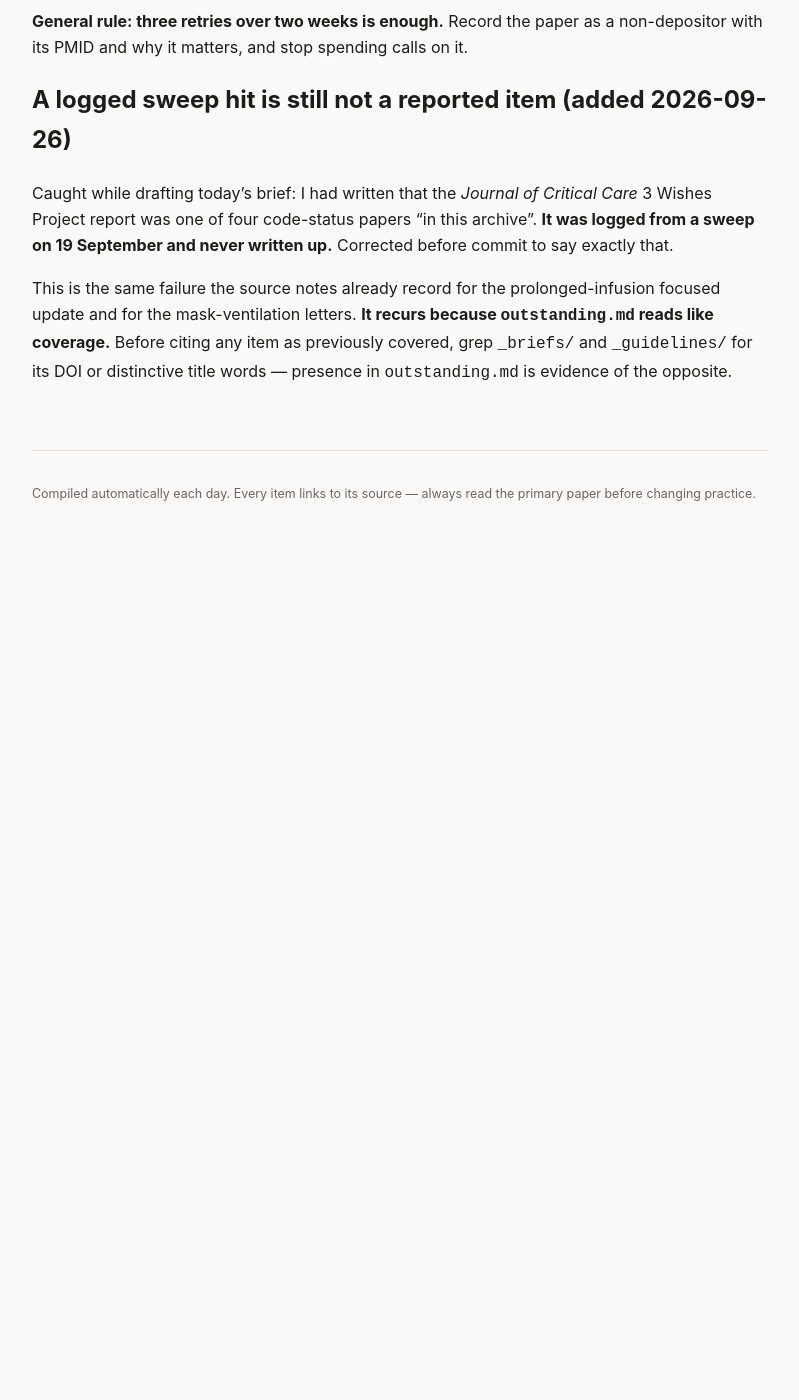
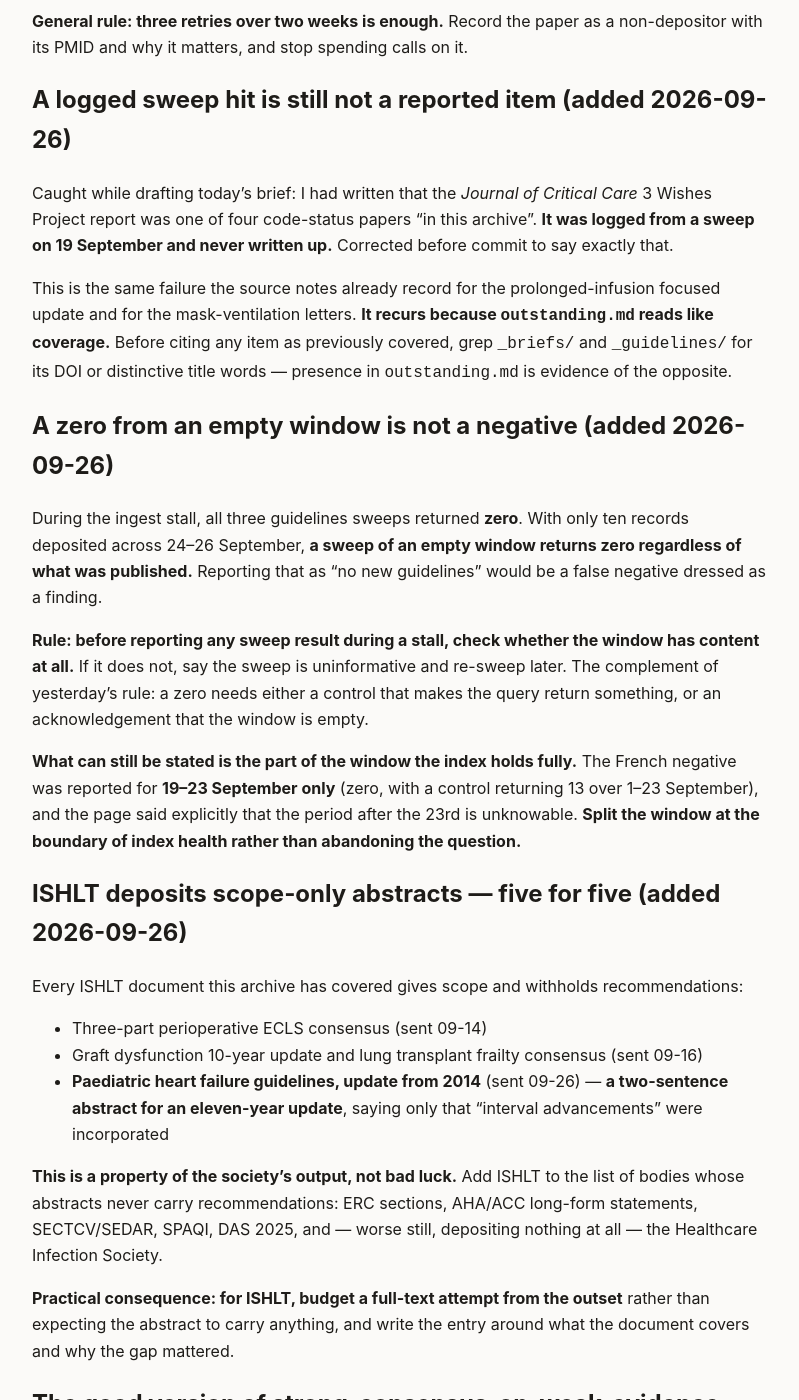
Before and after one commit to nicusilviuu/medical-literature, a Jekyll site: the page built from claude/source-notes.md, in a window 1280 px wide and 1400 px high, scrolled down 28444 px. Shown: the whole window, without its empty margins (240-1039 px from the left). Built offline with Jekyll 4.4.1, drawn with Linux system fonts in a browser that asks for light colours; our own code applies the rules of GitHub Pages for plain Markdown files; before the commit the page ends 29025 px from its top, so only the background shows below that; some of the changed text lies outside the part shown.

Commit message:
Add 2026-09-26 guidelines watch; ERC to nine of twelve sections
All three sweeps returned zero, and the entry says plainly that those zeros
are uninformative rather than negative: with only ten records deposited across
24-26 September, a sweep of an empty window returns zero regardless of what
was published. Recorded as the complement of yesterday's rule - a zero needs
either a control that makes the query return something, or an acknowledgement
that the window is empty.

The French position was still stated properly by splitting the window at the
boundary of index health: zero for 19-23 September, which the index holds
fully, with a control returning 13 over 1-23 September. Twenty-six days
without guideline output; what happened after the 23rd is unknowable.

Three backlog documents, all paediatric. ERC 2025 Paediatric Life Support
brings the archive to nine of twelve sections, and has the most interesting
methods of the set - it consulted community advisors representing families of
paediatric cardiac arrest survivors AND non-survivors, the one constituency
with no professional interest in the intervention appearing effective. Its
scope also runs from prevention of arrest through to post-discharge care,
which is a pathway rather than a procedure.

The ISHLT paediatric heart failure guidelines, an update after eleven years
whose entire abstract is two sentences saying that interval advancements were
incorporated. Fifth ISHLT document here and fifth to deposit scope only, now
recorded as a property of the society's output rather than bad luck.

And the paediatric lidocaine airway topicalisation consensus, which addresses
a drug commonly used in children with no prior dosing guidance, and which
publishes its evidence grade (mainly C and D) alongside its consensus strength
in the same sentence - the honest version of a pattern catalogued here, and
essential for a dosing recommendation.

Iliff appears in three of the four airway-seam documents; the authorship
concentration is now documented across eight documents in two seams, with the
discovery rule that follows from it.

Co-Authored-By: Claude Opus 5 <noreply@anthropic.com>
Claude-Session: https://claude.ai/code/session_01T5ivnnDnrzDTzAtfHdiCMS

```diff
--- a/claude/source-notes.md
+++ b/claude/source-notes.md
@@ -1090,3 +1090,56 @@ This is the same failure the source notes already record for the prolonged-infus
 for the mask-ventilation letters. **It recurs because `outstanding.md` reads like coverage.** Before
 citing any item as previously covered, grep `_briefs/` and `_guidelines/` for its DOI or distinctive
 title words — presence in `outstanding.md` is evidence of the opposite.
+
+## A zero from an empty window is not a negative (added 2026-09-26)
+
+During the ingest stall, all three guidelines sweeps returned **zero**. With only ten records
+deposited across 24–26 September, **a sweep of an empty window returns zero regardless of what was
+published.** Reporting that as "no new guidelines" would be a false negative dressed as a finding.
+
+**Rule: before reporting any sweep result during a stall, check whether the window has content at
+all.** If it does not, say the sweep is uninformative and re-sweep later. The complement of
+yesterday's rule: a zero needs either a control that makes the query return something, or an
+acknowledgement that the window is empty.
+
+**What can still be stated is the part of the window the index holds fully.** The French negative was
+reported for **19–23 September only** (zero, with a control returning 13 over 1–23 September), and the
+page said explicitly that the period after the 23rd is unknowable. **Split the window at the boundary
+of index health rather than abandoning the question.**
+
+## ISHLT deposits scope-only abstracts — five for five (added 2026-09-26)
+
+Every ISHLT document this archive has covered gives scope and withholds recommendations:
+
+- Three-part perioperative ECLS consensus (sent 09-14)
+- Graft dysfunction 10-year update and lung transplant frailty consensus (sent 09-16)
+- **Paediatric heart failure guidelines, update from 2014** (sent 09-26) — **a two-sentence abstract
+  for an eleven-year update**, saying only that "interval advancements" were incorporated
+
+**This is a property of the society's output, not bad luck.** Add ISHLT to the list of bodies whose
+abstracts never carry recommendations: ERC sections, AHA/ACC long-form statements, SECTCV/SEDAR, SPAQI,
+DAS 2025, and — worse still, depositing nothing at all — the Healthcare Infection Society.
+
+**Practical consequence: for ISHLT, budget a full-text attempt from the outset** rather than expecting
+the abstract to carry anything, and write the entry around what the document covers and why the gap
+mattered.
+
+## The good version of strong-consensus-on-weak-evidence (added 2026-09-26)
+
+The paediatric lidocaine topicalisation consensus (Anaesthesia, Jul 2025) reports **evidence mainly
+grades C and D** alongside **consensus strength mainly moderate (65-79%) and strong (>=80%)** — both
+numbers, in the same results sentence.
+
+**When a document publishes its evidence grade and its consensus strength together, quote both.** It
+lets the reader see the gap, and for a **dosing** recommendation it is essential: a clinician needs to
+know the number is expert opinion rather than pharmacokinetic data. Contrast with a document that
+reports only the consensus percentage.
+
+## Airway-seam authorship concentration confirmed (added 2026-09-26)
+
+**Iliff** appears in DAS 2025, the SOBA obesity airway recommendations, and now the paediatric
+lidocaine topicalisation consensus — three of the four documents in this archive's airway seam. With
+**Oprea** leading two SPAQI documents, **Duggan** and **Abdelmalak** in both perioperative diabetes
+statements, and **Dhatariya** in two more, the concentration is now documented across eight documents
+in two seams. **Useful for discovery: when a seam opens, search the recurring authors' names as well as
+the topic.**
```
Also changed, not shown: _guidelines/2026-09-26.md (added, +214 -0 lines), claude/outstanding.md (+3 -3 lines).
